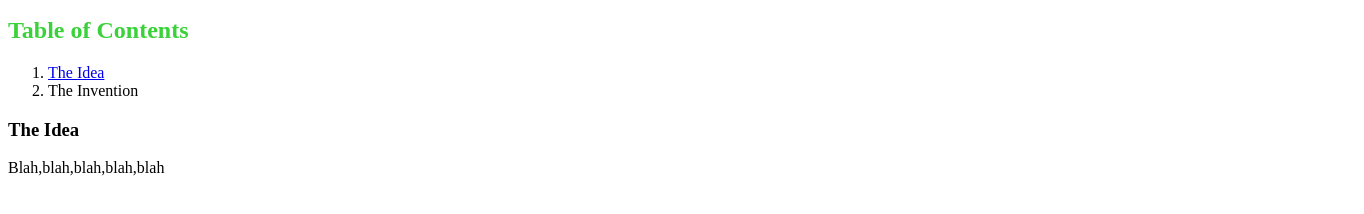
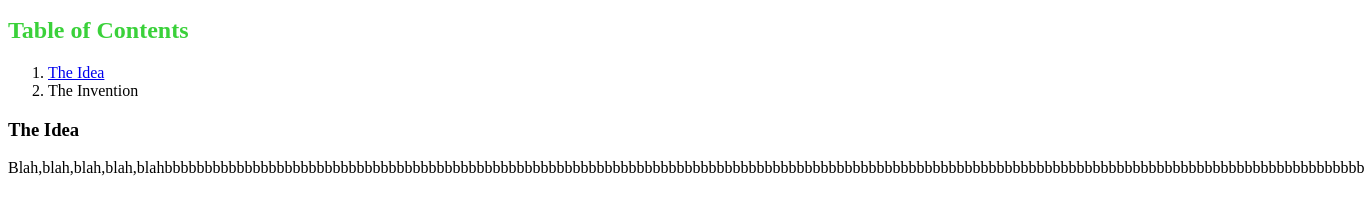
Before and after one commit to SarthakChandela/SarthakChandela.github.io, a plain HTML site: page index.html in a window 1280 px wide. Shown: the part 524-738 px from the top of the page, 1364 px wide, since content can reach past the window. Drawn offline with Linux system fonts and the light colour scheme.

Commit message:
Update index.html

```diff
--- a/index.html
+++ b/index.html
@@ -40,6 +40,6 @@
 
     </ol>
     <h3>The Idea</h3>
-    <p>Blah,blah,blah,blah,blah</p>
+    <p>Blah,blah,blah,blah,blahbbbbbbbbbbbbbbbbbbbbbbbbbbbbbbbbbbbbbbbbbbbbbbbbbbbbbbbbbbbbbbbbbbbbbbbbbbbbbbbbbbbbbbbbbbbbbbbbbbbbbbbbbbbbbbbbbbbbbbbbbbbbbbbbbbbbbbbbbbbbbbbbbbbbbb</p>
 </body>
 </html>
```
